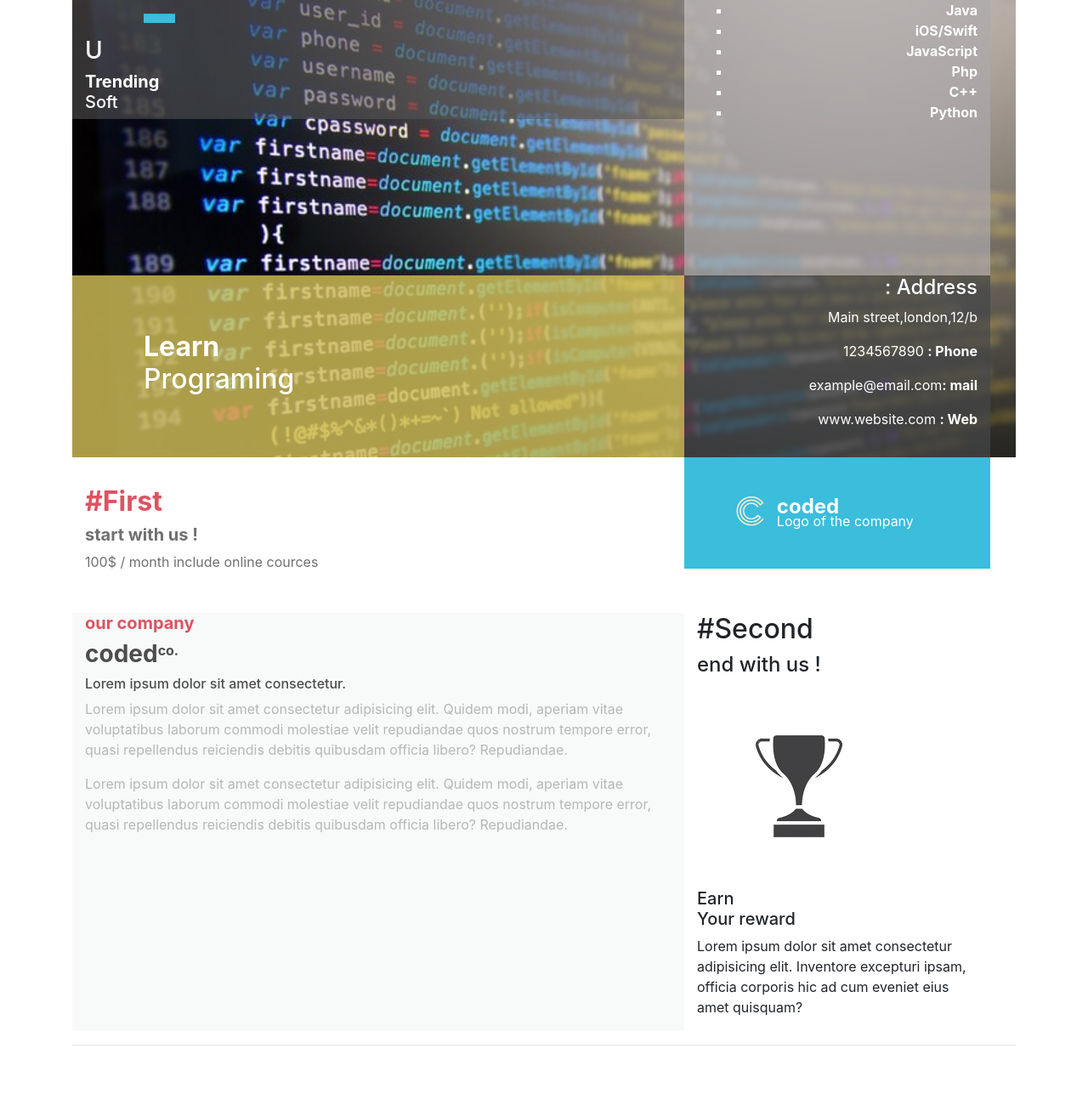
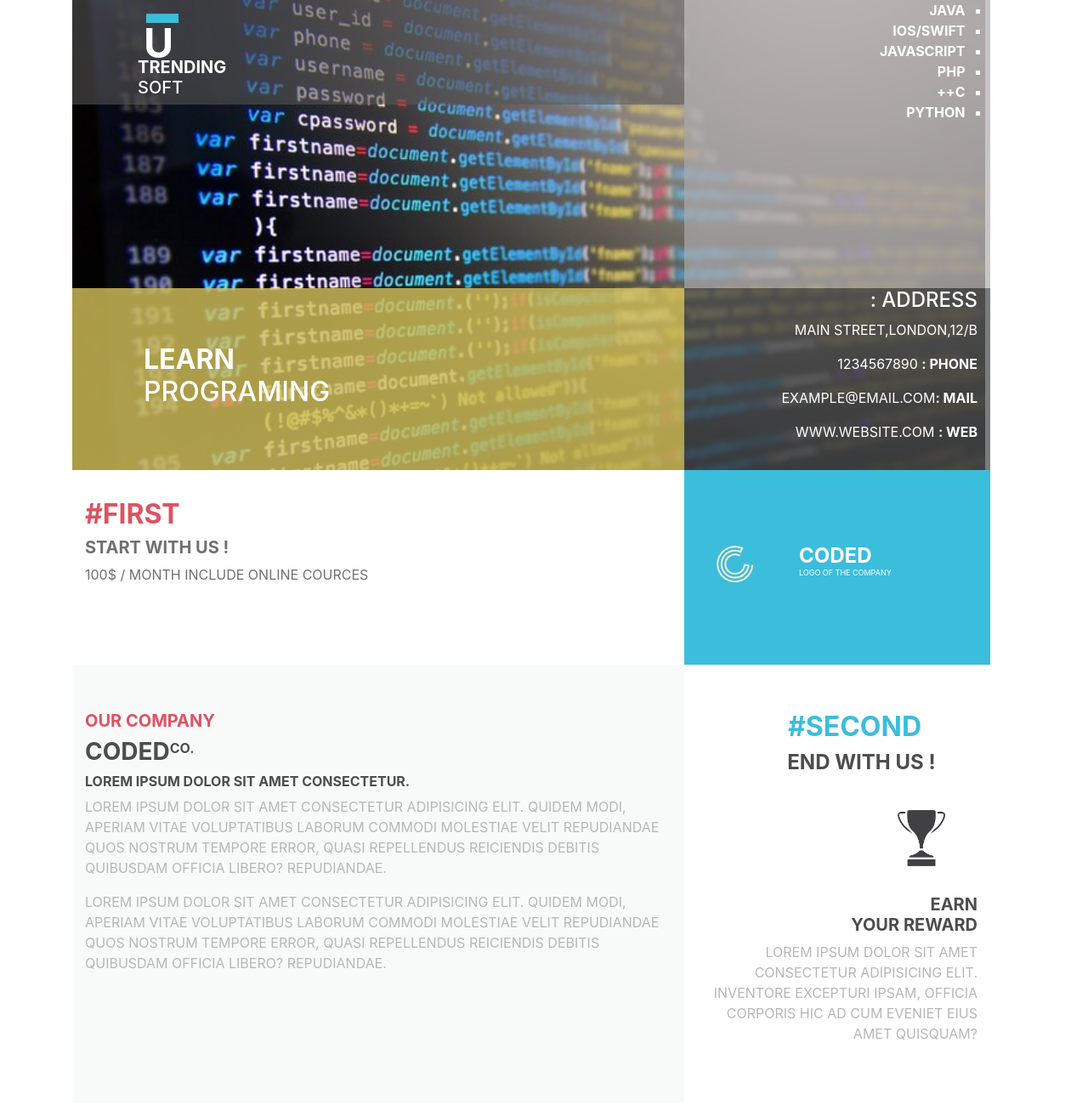
Before and after one commit to NevilPitroda1814/Layout_3, a plain HTML site: page index.html in a window 1280 px wide. Shown: the top 1300 px of the page at 85% size. Before the commit the page ends 1246 px from the top, so only its background shows below. Drawn offline with nearby package versions, Linux system fonts and the light colour scheme.

Commit message:
Add files via upload
edit a session css in layout-3

```diff
--- a/Style.css
+++ b/Style.css
@@ -1,21 +1,22 @@
+*{text-transform: uppercase;}
 /* Header start */
 header{
     background-image: url('main_img.jpg');
     background-repeat: no-repeat;
-    background-size: 100%;
+    background-size: 96.8%;
     color: white;
 }
 .icon_logo{
     background-color: #58565691;
-    margin-bottom: 17%;
+    margin-bottom: 20%;
 }
 .icon_logo hr{
     background-color: #3bbddc;
     width: 4%;
     padding: 0.7%;
-    margin-left: 10%;
+    margin-left: 10.5%;
 }
-.icon_logo h2{
+.icon_logo h3{
     font-weight: bold;
     margin-left: 10%;
     font-size: 300%;
@@ -24,7 +25,7 @@ header{
 span{
     font-weight: bold;
 }
-.icon_logo h4{
+.icon_logo h5{
     text-transform: uppercase;
     margin-left: 9%;
     margin-top: -3%;
@@ -37,6 +38,8 @@ span{
     list-style: square;
     font-weight: bold;
     text-align: right;
+    direction: rtl;
+    margin-right: 5%;
 }
 /* second header css */
 .txt_learn{
@@ -67,29 +70,62 @@ span{
 .txt_first p{color: #707070;}
 .company_logo{
     background-color: #3bbddc;
-    padding: 8%;
+    padding-top: 20%;
+    padding-bottom: 20%;
     color: white;
+}
+.company_logo img{
+    transform: rotate(-30deg);
 }
 .company_logo h4{
     font-weight: bold;
-    margin-left: -20%;
     padding-top: 10%;
+    text-align: left;
 }
 .company_logo p{
-    margin-left: -20%;
-    margin-top: -10%;
+    font-size: xx-small;
+    margin-top: -5%;
+    text-align: left;
 }
 /* our_comapny css */
 .our_comapny{
     background-color: #f8faf9;
+    padding: 5%;
 }
 .our_comapny h5{
     color: #dd5362;
     font-weight: bold;
 }
-.our_comapny h3,.our_comapny h6,.our_comapny span{
+.our_comapny h3,.our_comapny h6,.our_comapny span,.txt_second h5{
     color: #4d4d4d;
+    font-weight: bold;
 }
 .our_comapny p{
     color: #b6b7b7;
 }
+.txt_second{
+    background-color: white;
+    text-align: right;
+    padding: 5%;
+}
+.txt_second h4{
+    color: #4d4d4d;
+    font-weight: bold;
+    margin-right: 15%;
+}
+.txt_second img{
+    width: 40%;
+}
+.txt_second h2{
+    margin-right: 20%;
+    font-weight: bold;
+    color: #3bbddc;
+}
+.txt_second p{
+    color: #b6b7b7;
+}
+.footer_line{
+    width: 57.5%;
+    height: 10px;
+    background-color: #dd5362;
+}
```
